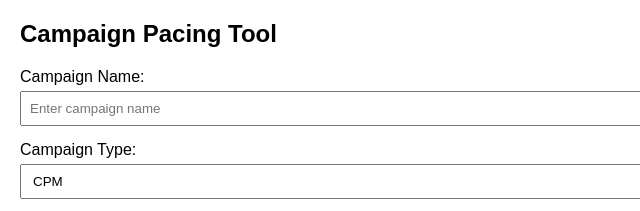
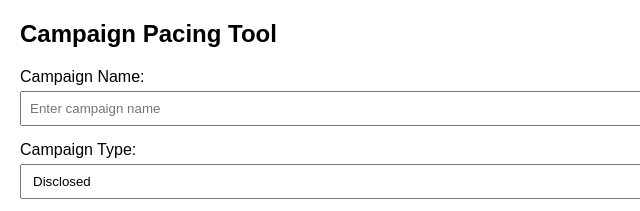
Before and after one commit to WhimsicalCoder/DBI, a plain HTML site: page index.html in a window 1280 px wide. Shown: the top 211 px of the page, 0-640 px from the left. Drawn offline with Linux system fonts and the light colour scheme.

Commit message:
Update index.html

```diff
--- a/index.html
+++ b/index.html
@@ -44,8 +44,8 @@
 
     <label for="campaignType">Campaign Type:</label>
     <select id="campaignType">
-        <option value="CPM">CPM</option>
-        <option value="CPC">CPC</option>
+        <option value="Disclosed">Disclosed</option>
+        <option value="Non-Disclosed">Non-Disclosed</option>
     </select>
 
     <label for="startDate">Start Date:</label>
```
